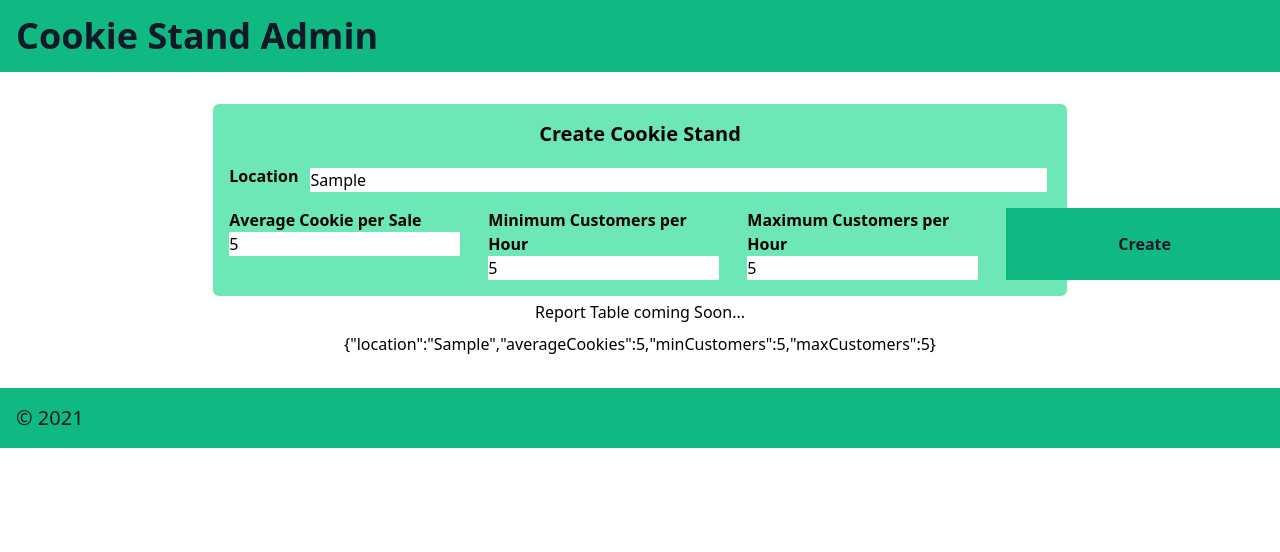
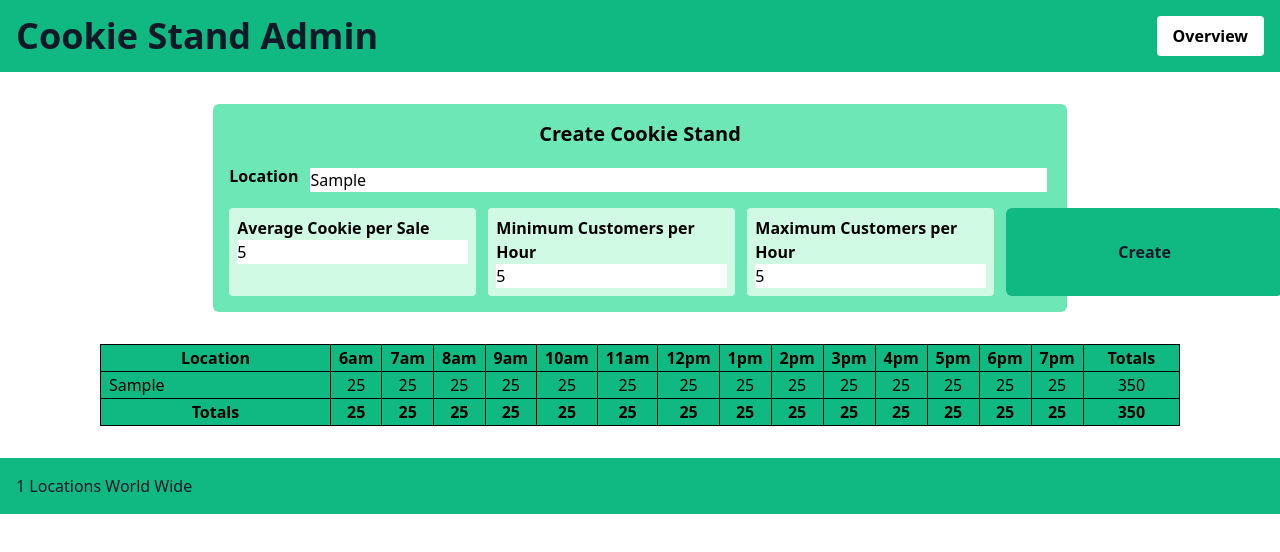
Before and after one commit to issasalman/cookie-stand-admin, a Next.js app: page / in a window 1280 px wide. Both pictures are taken after typing "Sample", "5", "5", "5" into the empty fields and a click on the button "Create". Shown: the top 552 px of the page. Built offline with nearby package versions, Linux system fonts and the light colour scheme.

Commit message:
done lab38

```diff
--- /dev/null
+++ b/components/CookieStandAdmin.js
@@ -0,0 +1,70 @@
+import Form from "./Form";
+import React, { useState } from "react";
+import hours from "../data";
+import Main from "./Main";
+import Header from "../components/Header";
+import Footer from "../components/Footer";
+
+const CookieStandAdmin = () => {
+  const [cookiesData, setCookiesData] = useState([]);
+  const [sumOfSums, setSumOfSums] = useState([]);
+
+  const calculateCookie = (min, max, avg) => {
+    let hourly_sales = [];
+    for (let i = 0; i < hours.length; i++) {
+      let random =
+        Math.floor(
+          Math.random() * (parseInt(max) - parseInt(min) + 1) + parseInt(min)
+        ) * avg;
+      hourly_sales.push(random);
+    }
+    console.log(hourly_sales);
+    return hourly_sales;
+  };
+  const createCookieStand = (event) => {
+    event.preventDefault();
+    const data = {
+      location: event.target.location.value,
+      averageCookies: Number(event.target.avg.value),
+      minCustomers: Number(event.target.min.value),
+      maxCustomers: Number(event.target.max.value),
+      hourly_sales: calculateCookie(
+        event.target.min.value,
+        event.target.max.value,
+        event.target.avg.value
+      ),
+    };
+
+    setCookiesData([...cookiesData, data]);
+    let arr1 = [];
+    let megaSum = 0;
+    for (let i = 0; i < hours.length; i++) {
+      let sum = 0;
+
+      for (let j = 0; j < cookiesData.length; j++) {
+        sum += cookiesData[j].hourly_sales[i];
+      }
+
+      sum += data.hourly_sales[i];
+      megaSum += sum;
+      arr1.push(sum);
+    }
+    setSumOfSums([...arr1, megaSum]);
+  };
+
+  return (
+    <main>
+      <Header />
+      <Form cookiestand={createCookieStand} />
+
+      <Main
+        cookiesData={cookiesData}
+        createCookieStand={createCookieStand}
+        sumOfSums={sumOfSums}
+      />
+      <Footer standCounter={cookiesData.length} />
+    </main>
+  );
+};
+
+export default CookieStandAdmin;
--- a/components/Footer.js
+++ b/components/Footer.js
@@ -1,8 +1,15 @@
-const Footer=()=> {
-    return (
-        <div className="flex justify-between mt-8 p-4 text-gray-900 bg-emerald-500">
-            <p className="text-xl">&copy; 2021</p>
-        </div>
-    )
-}
+import Overview from "../pages/overview";
+
+const Footer = (props) => {
+  console.log(props);
+  return (
+    <div className="flex justify-between mt-8 p-4 text-gray-900 bg-emerald-500">
+      {props.flags ? (
+       <></>
+      ) : (
+        <p className="text-l">{`${props.standCounter} Locations World Wide`}</p>
+      )}
+    </div>
+  );
+};
 export default Footer;
--- a/components/Form.js
+++ b/components/Form.js
@@ -5,30 +5,30 @@ const Form=(props)=> {
         <>
             <form className=" bg-emerald-300 mt-8 p-4 w-2/3 mx-auto items-center rounded-md"  onSubmit={props.cookiestand}>
                 <h2 className="font-bold text-xl text-center pb-4">Create Cookie Stand</h2>
-                <div className='flex mb-3'>
+                <div className='flex mb-3 '>
                     <label className="font-semibold mr-2">Location</label>
                     <input type="text" className="w-full flex-auto m-1" name="location" />
                 </div>
                 <div className='flex'>
 
                     <div className='flex w-full space-x-3'>
-                        <div className='flex flex-col pr-4 '>
+                        <div className='flex flex-col p-2 rounded bg-emerald-100'>
                             <label className="  font-semibold"  >Average Cookie per Sale</label>
                             <input type="number" className="" name="avg" />
                         </div>
 
-                        <div className='flex flex-col pr-4'>
+                        <div className='flex flex-col p-2 pb-2 rounded bg-emerald-100'>
                             <label className=" font-semibold" >Minimum Customers per Hour</label>
                             <input type="number" className="" name="min" />
                         </div>
 
-                        <div className='flex flex-col pr-4 '>
+                        <div className='flex flex-col p-2 pb-2 rounded bg-emerald-100'>
                             <label className="  font-semibold" >Maximum Customers per Hour</label>
                             <input type="number" name="max" />
                         </div>
 
 
-                        <button className=" px-28 mx-30 py-2  bg-emerald-500  font-semibold text-gray-900">Create</button>
+                        <button className=" px-28 mx-30 py-2  bg-emerald-500 rounded-md font-semibold text-gray-900">Create</button>
 
                     </div>
 
--- a/components/Header.js
+++ b/components/Header.js
@@ -1,12 +1,23 @@
-import React from 'react'
+import React from "react";
+import Link from "next/link";
+import Overview from "../pages/overview";
 
- function Header() {
-    return (
-        <div className="flex justify-between bg-emerald-500 text-gray-900 p-4 items-center font-semibold">
+function Header(props) {
+  return (
+    <div className="flex justify-between bg-emerald-500 text-gray-900 p-4 items-center font-semibold">
+      <h1 className="text-4xl">Cookie Stand Admin</h1>
+     {props.flags ? <Link href="/">
+        <a className="px-4 py-2 font-bold text-black bg-white rounded hover:bg-green-300">
+          Home
+        </a>
+      </Link> :  <Link href="/overview">
+        <a className="px-4 py-2 font-bold text-black bg-white rounded hover:bg-green-300">
+        Overview
+        </a>
+      </Link> }
 
-              <h1 className="text-4xl">Cookie Stand Admin</h1>
-        </div>
-    )
+    </div>
+  );
 }
 
 export default Header;
--- a/components/Main.js
+++ b/components/Main.js
@@ -1,32 +1,14 @@
 import Form from './Form';
-import React, { useState } from "react";
+import ReportTable from './ReportTable';
 
 
-const Main=()=> {
-    const [cookiesData, setCookiesData] = useState("");
+function Main({ cookiesData,sumOfSums }) {
 
-    const createCookieStand=(event)=> {
-        event.preventDefault();
-        const data = {
-            location: event.target.location.value,
-            averageCookies: Number(event.target.avg.value),
-            minCustomers: Number(event.target.min.value),
-            maxCustomers: Number(event.target.max.value),
-        }
-
-        setCookiesData(JSON.stringify(data));
-
-
-    }
     return (
-        <main>
-            <Form cookiestand={createCookieStand} />
-
-                <p className="text-center mt-1">Report Table coming Soon...</p>
-                    <p className="text-center mt-2">  {cookiesData}</p>
+        <main className="flex flex-col items-center ">
+            {cookiesData.length > 0 ? <ReportTable sumOfSums={sumOfSums} cookiesData={cookiesData} /> : <p className="pt-8 text-xl  text-center">No Cookie Stands Available</p>}
 
         </main>
     );
 }
-
 export default Main;
--- /dev/null
+++ b/components/ReportTable.js
@@ -0,0 +1,38 @@
+import React from 'react'
+import  hours  from '../data'
+
+
+export default function ReportTable({ cookiesData,sumOfSums }) {
+
+    return (
+        <>
+            <table className="mt-8">
+                <thead className="w-2/3 border-emerald-500 text-center ">
+                    <tr className="bg-emerald-500 border border-black text-center">
+                        <th  className="px-20 border border-black "  >Location</th>
+                        {hours.map(hour => <th className="px-2 border border-black">{hour}</th>)}
+                        <th className="px-6 border border-black text-center">Totals</th>
+                    </tr>
+                </thead>
+                <tbody>
+                    {cookiesData.map(item =>
+                        <tr key={item.id} className="odd:bg-emerald-500 even:bg-emerald-300">
+                            <td className="px-2 border border-black ">{item.location}</td>
+                            {item.hourly_sales.map(sale => <td className="px-2 border border-black text-center">{sale}</td>)}
+
+                            <td className="px-2 border border-black text-center text-center">{item.hourly_sales.reduce( (sum, val)=> sum + val , 0)}</td>
+                        </tr>
+                    )}
+                </tbody>
+                <tfoot className="text-center bg-emerald-500">
+                <tr className=" border-b border-black">
+                        <th className="border border-black" >Totals</th>
+                        {sumOfSums.map(sum => <th className="px-2 border border-black">{sum}</th>)}
+                    </tr>
+
+                </tfoot>
+            </table>
+
+        </>
+    )
+}
--- /dev/null
+++ b/data.js
@@ -0,0 +1,3 @@
+const hours = ['6am', '7am', '8am', '9am', '10am', '11am', '12pm', '1pm', '2pm', '3pm', '4pm', '5pm', '6pm', '7pm']
+
+export default hours
--- /dev/null
+++ b/pages/careers.js
@@ -0,0 +1,10 @@
+import Link from 'next/link'
+
+export default function Careers() {
+    return (
+        <div>
+            <h1>Coming Soon</h1>
+            <Link href="/"><a>Home</a></Link>
+        </div>
+    )
+}
--- a/pages/index.js
+++ b/pages/index.js
@@ -1,19 +1,17 @@
-import Head from 'next/head'
-import Header from '../components/Header';
-import Main from '../components/Main';
-import Footer from '../components/Footer';
+// import Head from 'next/head'
+import CookieStandAdmin from '../components/CookieStandAdmin';
 
 
- const Home=()=> {
+ const Home=(props)=> {
   return (
     <>
-      <Head>
+      {/* <Head>
         <title>Cookie Stand Admin</title>
-      </Head>
+      </Head> */}
       <body>
-        <Header />
-        <Main />
-        <Footer />
+
+        <CookieStandAdmin />
+
       </body>
 
     </>
--- /dev/null
+++ b/pages/overview.js
@@ -0,0 +1,18 @@
+import React from 'react'
+import Header from '../components/Header'
+import Footer from '../components/Footer'
+// import Link from 'next/link'
+
+export default function Overview() {
+     let flags=true;
+    return (
+        <>
+            <Header flags={flags} />
+            <main className='flex flex-col items-center mt-8'>
+
+            </main>
+            <Footer flags={flags} />
+
+        </>
+    )
+}
```
